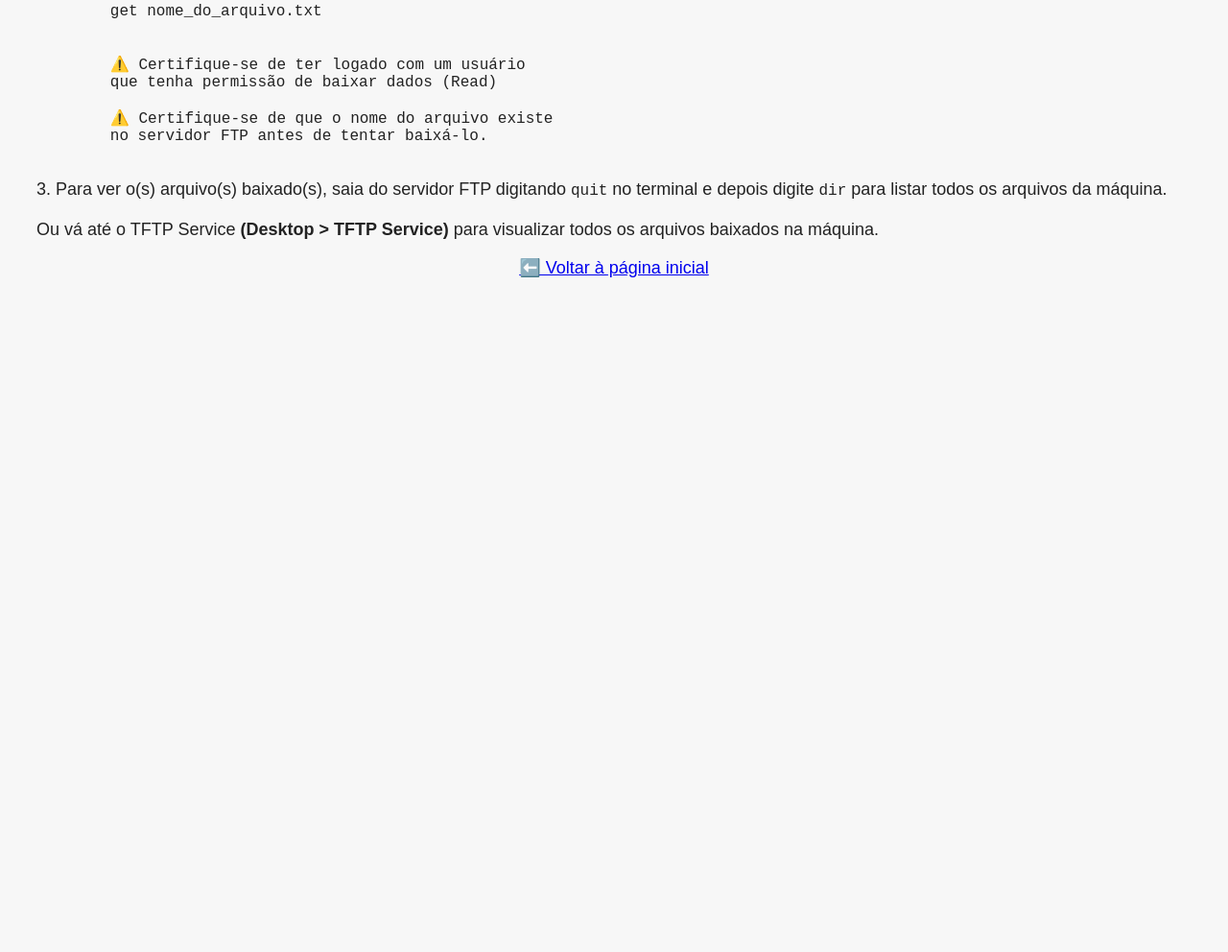
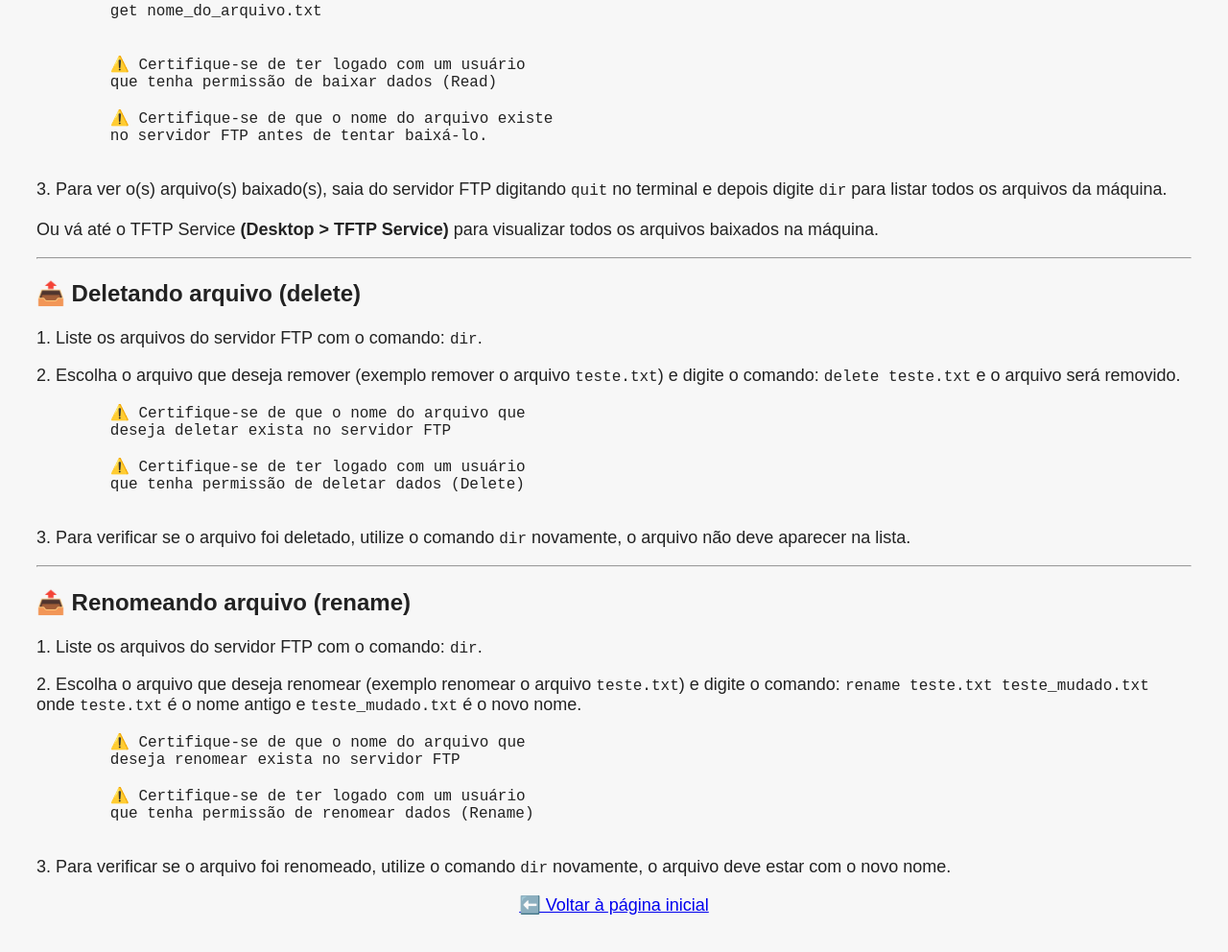
Before and after one commit to gilmar-filho/Rede_Packet_Tracer, a plain HTML site: page Interface HTML/ftpinfo.html in a window 1280 px wide. Shown: the part 1311-2303 px from the top of the page at 96% size. Before the commit the page ends 1639 px from the top, so only its background shows below. Drawn offline with Linux system fonts and the light colour scheme.

Commit message:
checkup geral

```diff
--- a/Interface HTML/ftpinfo.html
+++ b/Interface HTML/ftpinfo.html
@@ -38,7 +38,7 @@
         <pre>
         ⚠️ A senha é invísivel, não se assuste.
         Apenas digite a senha do usuário e pressione ENTER.
-       </pre>
+        </pre>
 
         <hr>
 
@@ -54,7 +54,7 @@
 
         ⚠️ Certifique-se de ter logado com um usuário
         que tenha permissão de escrever dados (Write)
-    </pre>
+        </pre>
 
         <p>3. Liste os arquivos do servidor FTP com o comando <code>dir</code> para verificar se os arquivos 'subiram'
             para o servidor</p>
@@ -75,13 +75,52 @@
 
         ⚠️ Certifique-se de que o nome do arquivo existe
         no servidor FTP antes de tentar baixá-lo.
-    </pre>
+        </pre>
 
         <p>3. Para ver o(s) arquivo(s) baixado(s), saia do servidor FTP digitando <code>quit</code> no terminal e depois
             digite <code>dir</code> para listar todos os arquivos da máquina.<br><br>
             Ou vá até o TFTP Service <b>(Desktop > TFTP Service)</b> para visualizar todos os arquivos baixados na
             máquina.</p>
 
+        <hr>
+
+        <h2>
+            <font size="+2">📤 Deletando arquivo (delete)</font>
+        </h2>
+        <p>1. Liste os arquivos do servidor FTP com o comando: <code>dir</code>.</p>
+        <p>2. Escolha o arquivo que deseja remover (exemplo remover o arquivo <code>teste.txt</code>) e digite o comando:
+            <code>delete teste.txt</code> e o arquivo será removido.</p>
+        <pre>
+        ⚠️ Certifique-se de que o nome do arquivo que
+        deseja deletar exista no servidor FTP
+
+        ⚠️ Certifique-se de ter logado com um usuário
+        que tenha permissão de deletar dados (Delete)
+        </pre>
+
+        <p>3. Para verificar se o arquivo foi deletado, utilize o comando <code>dir</code> novamente, o arquivo
+        não deve aparecer na lista.</p>
+
+        <hr>
+
+        <h2>
+            <font size="+2">📤 Renomeando arquivo (rename)</font>
+        </h2>
+        <p>1. Liste os arquivos do servidor FTP com o comando: <code>dir</code>.</p>
+        <p>2. Escolha o arquivo que deseja renomear (exemplo renomear o arquivo <code>teste.txt</code>) e digite o comando:
+            <code>rename teste.txt teste_mudado.txt</code> onde <code>teste.txt</code> é o nome antigo e <code>teste_mudado.txt</code> é o
+            novo nome.</p>
+        <pre>
+        ⚠️ Certifique-se de que o nome do arquivo que
+        deseja renomear exista no servidor FTP
+
+        ⚠️ Certifique-se de ter logado com um usuário
+        que tenha permissão de renomear dados (Rename)
+        </pre>
+
+        <p>3. Para verificar se o arquivo foi renomeado, utilize o comando <code>dir</code> novamente, o arquivo
+        deve estar com o novo nome.</p>
+
         <p style="text-align: center;"><a href="index.html">⬅️ Voltar à página inicial</a></p>
     </font>
 </body>
```
Also changed, not shown: Interface HTML/componentes.html (+3 -2 lines), 1 other file.
